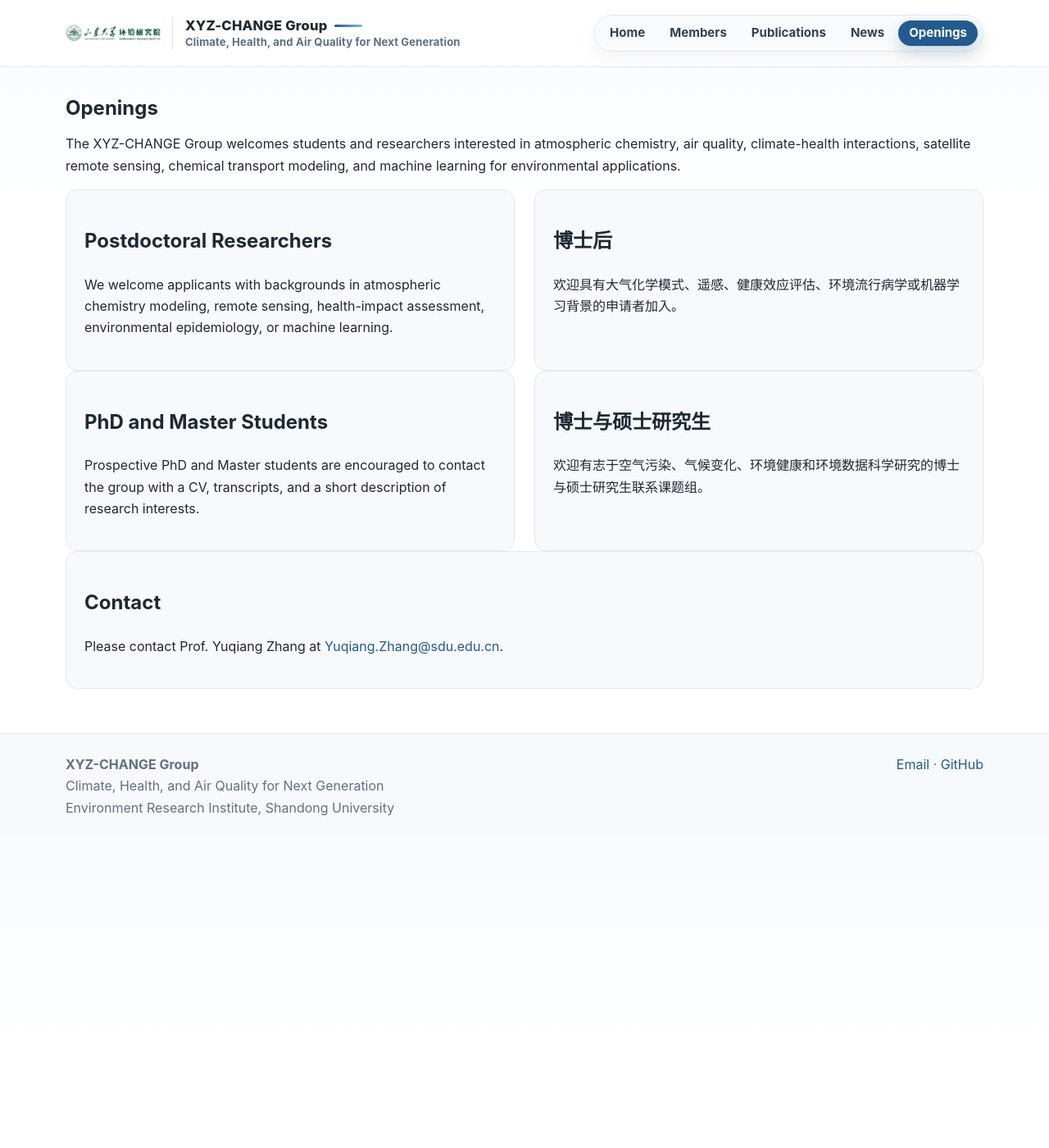
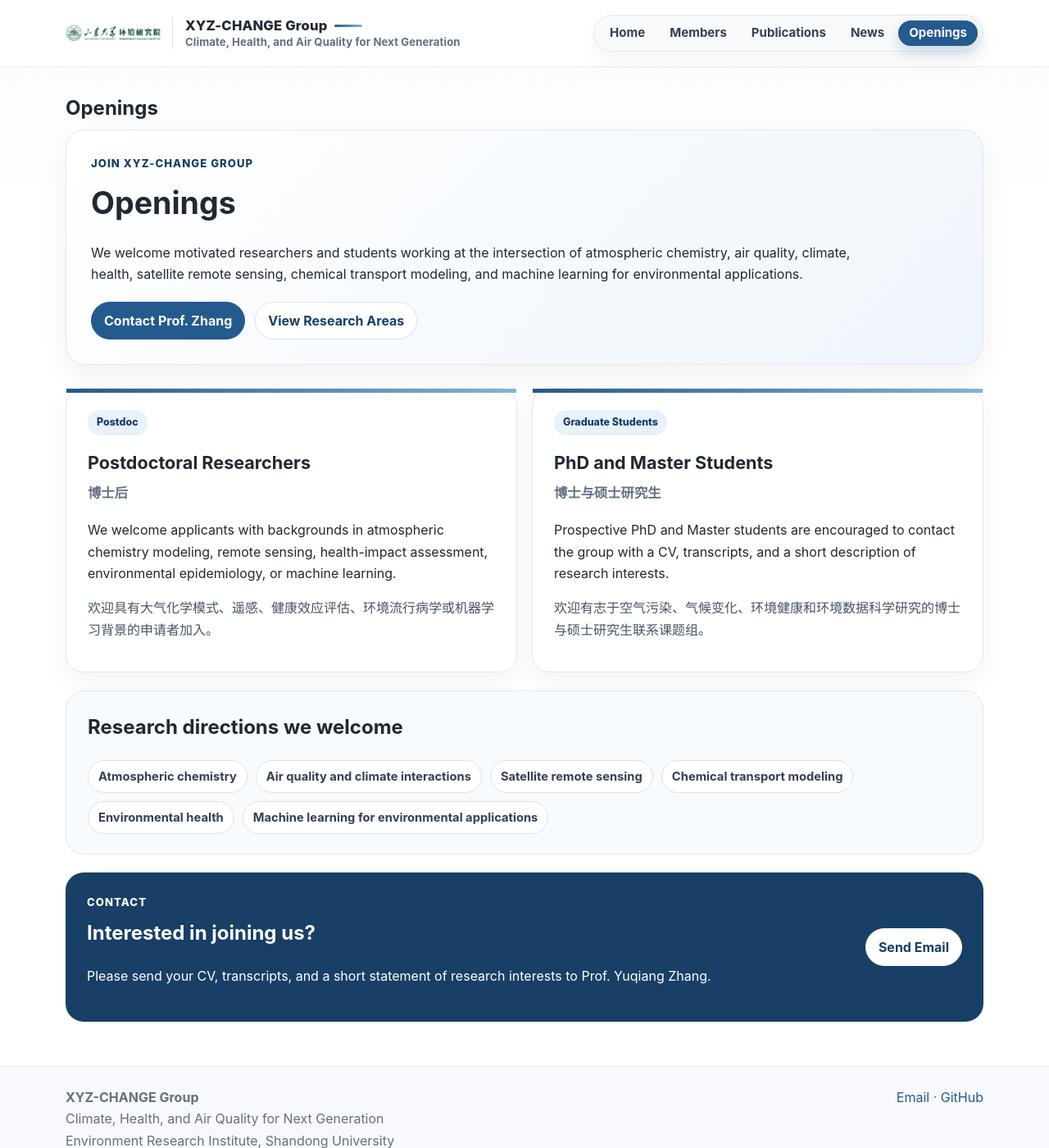
Before and after one commit to MuJSh/xyz_CHANGE, a Jekyll site: the page built from _pages/openings.md, in a window 1280 px wide and 1400 px high. Shown: the whole window at 82% size. Built offline with Jekyll 4.4.1, drawn with Linux system fonts in a browser that asks for light colours.

Commit message:
Redesign openings page

```diff
--- a/_pages/openings.md
+++ b/_pages/openings.md
@@ -4,39 +4,237 @@ title: "Openings"
 permalink: /openings/
 ---
 
-The XYZ-CHANGE Group welcomes students and researchers interested in atmospheric chemistry, air quality, climate-health interactions, satellite remote sensing, chemical transport modeling, and machine learning for environmental applications.
+<section class="openings-hero">
+  <p class="openings-kicker">Join XYZ-CHANGE Group</p>
+  <h1>Openings</h1>
+  <p>
+    We welcome motivated researchers and students working at the intersection of atmospheric chemistry, air quality, climate, health, satellite remote sensing, chemical transport modeling, and machine learning for environmental applications.
+  </p>
+  <div class="openings-actions">
+    <a class="button-link" href="mailto:Yuqiang.Zhang@sdu.edu.cn">Contact Prof. Zhang</a>
+    <a class="button-link secondary" href="{{ '/' | relative_url }}#research-areas">View Research Areas</a>
+  </div>
+</section>
 
-<div class="two-column">
-  <div class="card">
+<section class="opening-card-grid">
+  <div class="opening-card">
+    <span class="opening-label">Postdoc</span>
     <h2>Postdoctoral Researchers</h2>
+    <h3>博士后</h3>
     <p>
       We welcome applicants with backgrounds in atmospheric chemistry modeling, remote sensing, health-impact assessment, environmental epidemiology, or machine learning.
     </p>
+    <p class="cn-text">欢迎具有大气化学模式、遥感、健康效应评估、环境流行病学或机器学习背景的申请者加入。</p>
   </div>
-  <div class="card">
-    <h2>博士后</h2>
-    <p>
-      欢迎具有大气化学模式、遥感、健康效应评估、环境流行病学或机器学习背景的申请者加入。
-    </p>
-  </div>
-</div>
 
-<div class="two-column">
-  <div class="card">
+  <div class="opening-card">
+    <span class="opening-label">Graduate Students</span>
     <h2>PhD and Master Students</h2>
+    <h3>博士与硕士研究生</h3>
     <p>
       Prospective PhD and Master students are encouraged to contact the group with a CV, transcripts, and a short description of research interests.
     </p>
+    <p class="cn-text">欢迎有志于空气污染、气候变化、环境健康和环境数据科学研究的博士与硕士研究生联系课题组。</p>
   </div>
-  <div class="card">
-    <h2>博士与硕士研究生</h2>
+</section>
+
+<section class="openings-research">
+  <h2>Research directions we welcome</h2>
+  <div class="opening-tags">
+    <span>Atmospheric chemistry</span>
+    <span>Air quality and climate interactions</span>
+    <span>Satellite remote sensing</span>
+    <span>Chemical transport modeling</span>
+    <span>Environmental health</span>
+    <span>Machine learning for environmental applications</span>
+  </div>
+</section>
+
+<section class="openings-contact">
+  <div>
+    <p class="openings-kicker">Contact</p>
+    <h2>Interested in joining us?</h2>
     <p>
-      欢迎有志于空气污染、气候变化、环境健康和环境数据科学研究的博士与硕士研究生联系课题组。
+      Please send your CV, transcripts, and a short statement of research interests to Prof. Yuqiang Zhang.
     </p>
   </div>
-</div>
+  <a class="button-link" href="mailto:Yuqiang.Zhang@sdu.edu.cn">Send Email</a>
+</section>
 
-<div class="notice">
-  <h2>Contact</h2>
-  <p>Please contact Prof. Yuqiang Zhang at <a href="mailto:Yuqiang.Zhang@sdu.edu.cn">Yuqiang.Zhang@sdu.edu.cn</a>.</p>
-</div>
+<style>
+.openings-hero {
+  margin-bottom: 28px;
+  padding: 30px;
+  border: 1px solid var(--border);
+  border-radius: 24px;
+  background: linear-gradient(135deg, #ffffff 0%, #eef5fb 100%);
+  box-shadow: 0 14px 34px rgba(31, 41, 51, 0.06);
+}
+
+.openings-hero h1 {
+  margin: 4px 0 12px;
+  font-size: 2.35rem;
+}
+
+.openings-hero p {
+  max-width: 980px;
+}
+
+.openings-kicker {
+  margin: 0 0 6px;
+  color: var(--accent-dark);
+  font-size: 0.82rem;
+  font-weight: 800;
+  letter-spacing: 0.08em;
+  text-transform: uppercase;
+}
+
+.openings-actions {
+  display: flex;
+  flex-wrap: wrap;
+  gap: 12px;
+  margin-top: 20px;
+}
+
+.button-link.secondary {
+  background: #ffffff;
+  color: var(--accent-dark);
+  border-color: #d8e3ed;
+}
+
+.button-link.secondary:hover {
+  background: #e9f1fa;
+  color: var(--accent-dark);
+}
+
+.opening-card-grid {
+  display: grid;
+  grid-template-columns: repeat(2, minmax(0, 1fr));
+  gap: 18px;
+  margin-bottom: 22px;
+}
+
+.opening-card {
+  position: relative;
+  padding: 26px;
+  border: 1px solid var(--border);
+  border-radius: 22px;
+  background: #ffffff;
+  box-shadow: 0 12px 30px rgba(31, 41, 51, 0.05);
+}
+
+.opening-card::before {
+  content: "";
+  position: absolute;
+  left: 0;
+  top: 0;
+  width: 100%;
+  height: 5px;
+  background: linear-gradient(90deg, var(--accent) 0%, #7fb7d4 100%);
+}
+
+.opening-label {
+  display: inline-flex;
+  margin-bottom: 16px;
+  padding: 5px 11px;
+  border-radius: 999px;
+  background: #e9f1fa;
+  color: var(--accent-dark);
+  font-size: 0.78rem;
+  font-weight: 800;
+}
+
+.opening-card h2 {
+  margin: 0 0 6px;
+  font-size: 1.35rem;
+}
+
+.opening-card h3 {
+  margin: 0 0 18px;
+  color: var(--muted);
+  font-size: 1.02rem;
+}
+
+.opening-card p {
+  margin-bottom: 12px;
+}
+
+.cn-text {
+  color: #465568;
+}
+
+.openings-research {
+  margin-bottom: 22px;
+  padding: 24px 26px;
+  border: 1px solid var(--border);
+  border-radius: 22px;
+  background: #f8fbfd;
+}
+
+.openings-research h2 {
+  margin-top: 0;
+}
+
+.opening-tags {
+  display: flex;
+  flex-wrap: wrap;
+  gap: 10px;
+}
+
+.opening-tags span {
+  display: inline-flex;
+  padding: 7px 12px;
+  border: 1px solid #d8e3ed;
+  border-radius: 999px;
+  background: #ffffff;
+  color: #334155;
+  font-size: 0.92rem;
+  font-weight: 650;
+}
+
+.openings-contact {
+  display: flex;
+  align-items: center;
+  justify-content: space-between;
+  gap: 22px;
+  padding: 26px;
+  border-radius: 22px;
+  background: #183f66;
+  color: #ffffff;
+}
+
+.openings-contact h2,
+.openings-contact p,
+.openings-contact .openings-kicker {
+  color: #ffffff;
+}
+
+.openings-contact h2 {
+  margin-top: 0;
+}
+
+.openings-contact .button-link {
+  background: #ffffff;
+  color: #183f66;
+  border-color: #ffffff;
+  flex: 0 0 auto;
+}
+
+@media (max-width: 780px) {
+  .openings-hero {
+    padding: 24px;
+  }
+
+  .opening-card-grid {
+    grid-template-columns: 1fr;
+  }
+
+  .openings-contact {
+    display: block;
+  }
+
+  .openings-contact .button-link {
+    margin-top: 16px;
+  }
+}
+</style>
```
